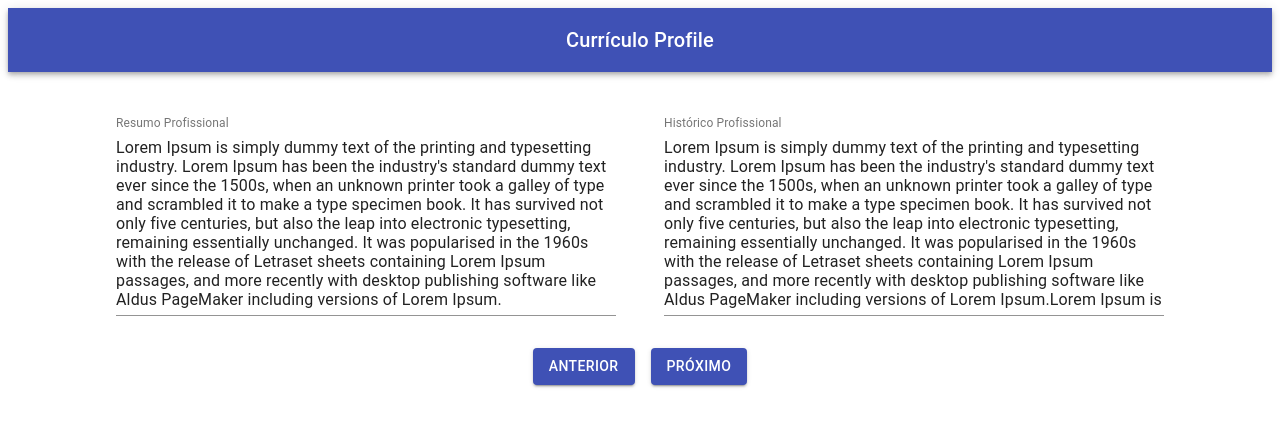
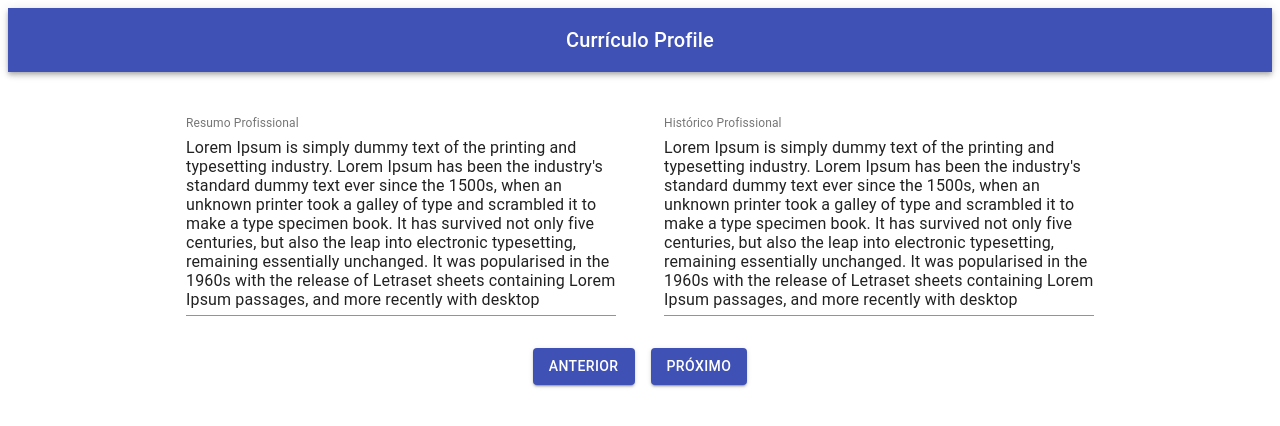
Before and after one commit to LucasZod/curriculo-profile, a React (Create React App) app: page /curriculo2 in a window 1280 px wide. Shown: the top 426 px of the page. Built offline with nearby package versions, Linux system fonts and the light colour scheme.

Commit message:
curriculo-profile 1.0

```diff
--- a/src/Home.js
+++ b/src/Home.js
@@ -18,7 +18,10 @@ export default function Home(){
             <Link className={classes.button} to='/curriculo1'>
                 <Button color="primary" variant="outlined">Curriculo com Foto</Button>
             </Link>
+
+            <Link className={classes.button} to='/'>
             <Button color="primary" variant="outlined">Curriculo sem Foto</Button>
+            </Link>
         </div>
     );
 }
--- a/src/StepThree.js
+++ b/src/StepThree.js
@@ -12,7 +12,7 @@ import {Link} from "react-router-dom";
 const useStyles = makeStyles((theme) => ({
     margin: {
         margin: theme.spacing(1),
-        width: 500,
+        width: 430,
     },
     button: {
         margin: theme.spacing(1),
--- a/src/StepTwo.js
+++ b/src/StepTwo.js
@@ -10,7 +10,7 @@ import Validacao from "./Validator";
 const useStyles = makeStyles((theme) => ({
     margin: {
         margin: theme.spacing(3),
-        width: 500,
+        width: 430,
     },
     button: {
         margin: theme.spacing(1),
@@ -59,7 +59,7 @@ export default function StepTwo() {
 
     return(
 
-        <div>
+
                 <Grid className="Informações Profissionais"
                       container
                       direction="column"
@@ -67,6 +67,7 @@ export default function StepTwo() {
                       alignItems="stretch"
                 >
                     <form noValidate autoComplete="off">
+                    <div>
                     <TextField
                         label="Resumo Profissional"
                         id="standard-multiline-static"
@@ -78,6 +79,7 @@ export default function StepTwo() {
 
                     />
 
+
                     <TextField
                         label="Histórico Profissional"
                         id="standard-multiline-static"
@@ -87,6 +89,7 @@ export default function StepTwo() {
                         value={historico}
                         onChange={e => setHistorico(e.target.value)}
                     />
+                    </div>
 
 
                     <div>
@@ -95,12 +98,9 @@ export default function StepTwo() {
                     </Link>
 
                     <Button onClick={addStorage2} className={classes.button} variant="contained" color="primary">PRÓXIMO</Button>
-
                     </div>
 
                     </form>
-
                 </Grid>
-        </div>
     );
 }
```
